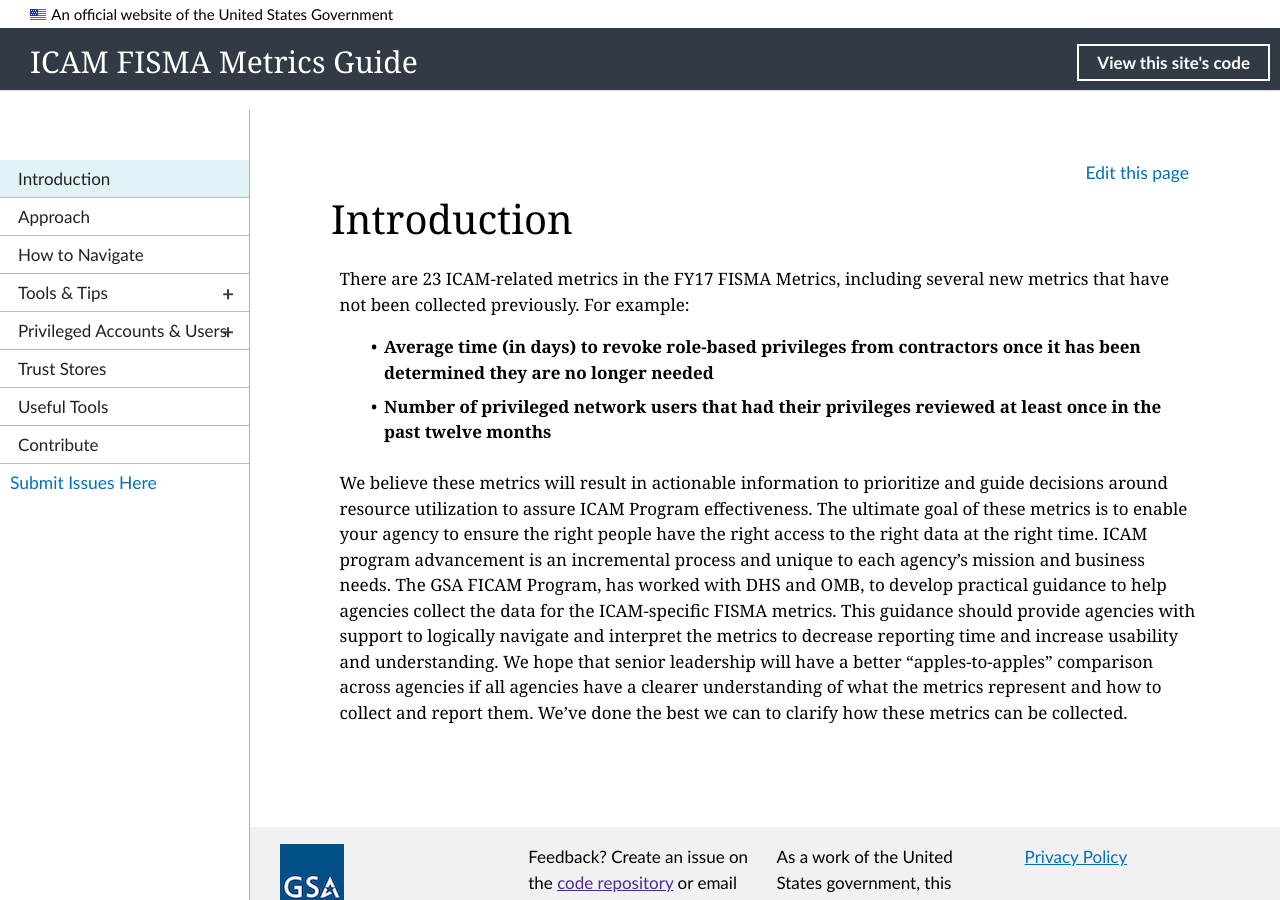
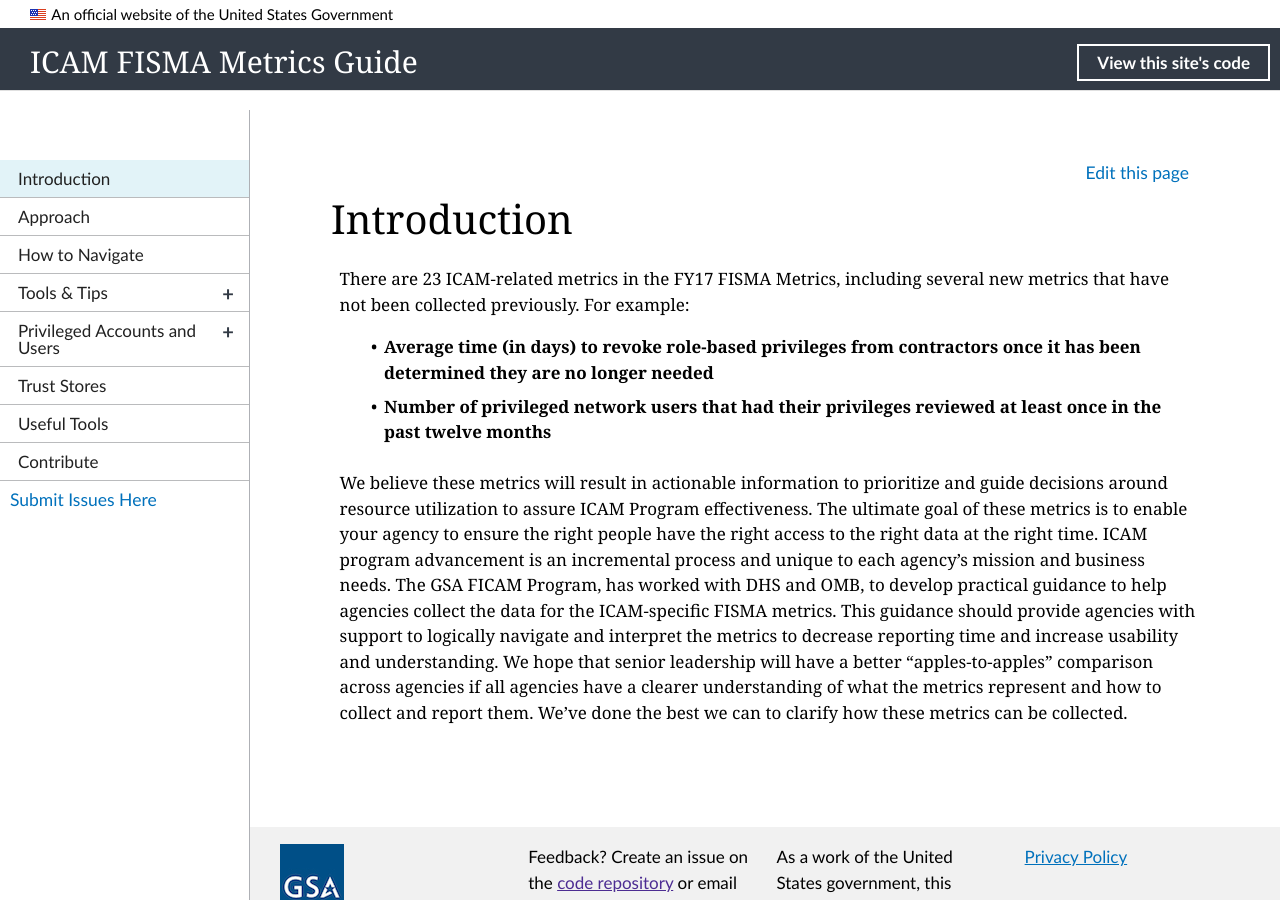
Before and after one commit to GSA/icam-fisma, a Jekyll site: the page built from pages/introduction.md, in a window 1280 px wide and 900 px high. Built offline with Jekyll 4.4.1, drawn with Linux system fonts in a browser that asks for light colours; nearby versions of some CDN libraries.

Commit message:
Create _config.yml

```diff
--- a/_config.yml
+++ b/_config.yml
@@ -70,7 +70,7 @@ navigation:
   internal: true
   coll: true
   collname: tools-tips
-- text: Privileged Accounts & Users
+- text: Privileged Accounts and Users
   url: index.html
   internal: true
   coll: true
```
